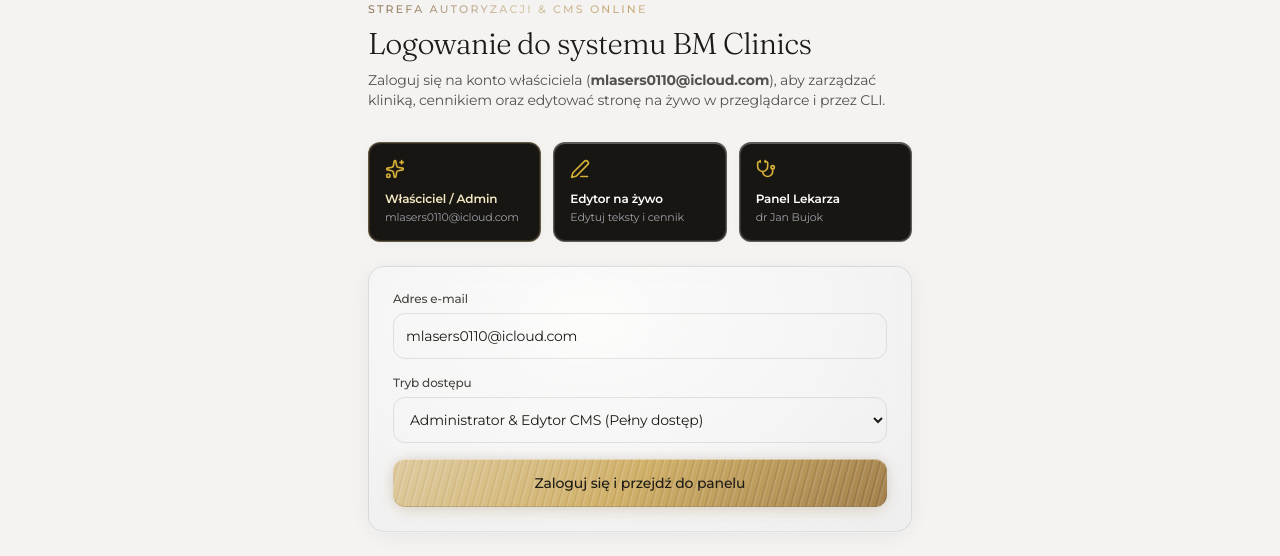
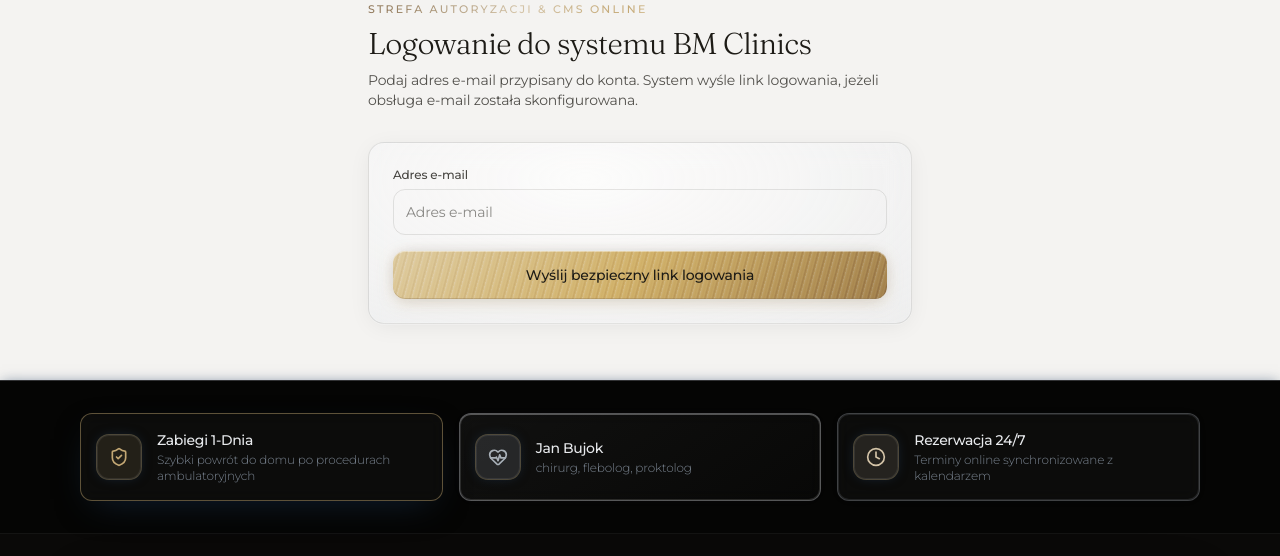
Before and after one commit to teraj-stack/bmclinics-web, a Next.js app: page /logowanie in a window 1280 px wide. Shown: the part 131-687 px from the top of the page. Built offline with nearby package versions, Linux system fonts and the light colour scheme; no server answers.

Commit message:
security: protect CMS and remove role-select login UI

```diff
--- a/app/(public)/logowanie/page.tsx
+++ b/app/(public)/logowanie/page.tsx
@@ -2,7 +2,6 @@
 
 import { signIn, signOut, useSession } from 'next-auth/react';
 import { useState } from 'react';
-import { useRouter } from 'next/navigation';
 import Link from 'next/link';
 import {
   ShieldCheck,
@@ -17,47 +16,26 @@ import {
 
 export default function LogowaniePage() {
   const { data: session, status: sessionStatus } = useSession();
-  const router = useRouter();
-  const [email, setEmail] = useState('mlasers0110@icloud.com');
-  const [role, setRole] = useState<'ADMIN' | 'DOCTOR' | 'PATIENT'>('ADMIN');
+  const [email, setEmail] = useState('');
   const [status, setStatus] = useState<'idle' | 'loading' | 'success' | 'error'>('idle');
   const [errorMessage, setErrorMessage] = useState('');
 
-  async function handleLogin(
-    targetEmail: string,
-    targetRole: 'ADMIN' | 'DOCTOR' | 'PATIENT',
-    redirectTo?: string
-  ) {
+  async function onSubmit(e: React.FormEvent) {
+    e.preventDefault();
     setStatus('loading');
     setErrorMessage('');
     try {
-      const result = await signIn('credentials', {
-        email: targetEmail,
-        role: targetRole,
-        redirect: false,
-      });
-
+      const result = await signIn('email', { email, redirect: false, callbackUrl: '/pacjent' });
       if (result?.ok) {
         setStatus('success');
-        router.refresh();
-        if (redirectTo) {
-          router.push(redirectTo);
-        }
       } else {
         setStatus('error');
-        setErrorMessage('Nie udało się zalogować. Spróbuj ponownie.');
+        setErrorMessage('Logowanie e-mail jest niedostępne. Skontaktuj się z administratorem.');
       }
     } catch {
       setStatus('error');
-      setErrorMessage('Wystąpił błąd połączenia podczas logowania.');
+      setErrorMessage('Nie udało się wysłać linku logowania.');
     }
-  }
-
-  async function onSubmit(e: React.FormEvent) {
-    e.preventDefault();
-    const defaultRedirect =
-      role === 'ADMIN' ? '/admin' : role === 'DOCTOR' ? '/lekarz' : '/pacjent';
-    await handleLogin(email, role, defaultRedirect);
   }
 
   return (
@@ -70,8 +48,7 @@ export default function LogowaniePage() {
           Logowanie do systemu BM Clinics
         </h1>
         <p className="text-sm opacity-75">
-          Zaloguj się na konto właściciela (<strong>mlasers0110@icloud.com</strong>), aby zarządzać
-          kliniką, cennikiem oraz edytować stronę na żywo w przeglądarce i przez CLI.
+          Podaj adres e-mail przypisany do konta. System wyśle link logowania, jeżeli obsługa e-mail została skonfigurowana.
         </p>
       </div>
 
@@ -143,48 +120,6 @@ export default function LogowaniePage() {
         </div>
       ) : (
         <div className="space-y-6">
-          {/* Quick 1-click access cards */}
-          <div className="grid grid-cols-1 gap-3 sm:grid-cols-3">
-            <button
-              type="button"
-              disabled={status === 'loading'}
-              onClick={() => handleLogin('mlasers0110@icloud.com', 'ADMIN', '/admin')}
-              className="metal-gold-edge flex flex-col items-start justify-between rounded-xl bg-[#181612] p-4 text-left text-white transition hover:bg-[#221f19]"
-            >
-              <Sparkles className="h-5 w-5 text-[#d4af37]" />
-              <div className="mt-3">
-                <p className="text-xs font-semibold text-[#f4e7c3]">Właściciel / Admin</p>
-                <p className="mt-0.5 text-[11px] text-zinc-400">mlasers0110@icloud.com</p>
-              </div>
-            </button>
-
-            <button
-              type="button"
-              disabled={status === 'loading'}
-              onClick={() => handleLogin('mlasers0110@icloud.com', 'ADMIN', '/?edit=1')}
-              className="metal-chrome-edge flex flex-col items-start justify-between rounded-xl bg-[#181612] p-4 text-left text-white transition hover:bg-[#221f19]"
-            >
-              <Edit3 className="h-5 w-5 text-[#d4af37]" />
-              <div className="mt-3">
-                <p className="text-xs font-semibold text-white">Edytor na żywo</p>
-                <p className="mt-0.5 text-[11px] text-zinc-400">Edytuj teksty i cennik</p>
-              </div>
-            </button>
-
-            <button
-              type="button"
-              disabled={status === 'loading'}
-              onClick={() => handleLogin('jan.bujok@bmclinic.net', 'DOCTOR', '/lekarz')}
-              className="metal-chrome-edge flex flex-col items-start justify-between rounded-xl bg-[#181612] p-4 text-left text-white transition hover:bg-[#221f19]"
-            >
-              <Stethoscope className="h-5 w-5 text-[#d4af37]" />
-              <div className="mt-3">
-                <p className="text-xs font-semibold text-white">Panel Lekarza</p>
-                <p className="mt-0.5 text-[11px] text-zinc-400">dr Jan Bujok</p>
-              </div>
-            </button>
-          </div>
-
           {/* Standard form */}
           <form
             onSubmit={onSubmit}
@@ -204,28 +139,15 @@ export default function LogowaniePage() {
               />
             </div>
 
-            <div className="space-y-1.5">
-              <label className="block text-xs font-medium opacity-80">Tryb dostępu</label>
-              <select
-                value={role}
-                onChange={(e) => setRole(e.target.value as 'ADMIN' | 'DOCTOR' | 'PATIENT')}
-                className="w-full rounded-xl border bg-transparent p-3 text-sm"
-                style={{ borderColor: 'var(--border-color)' }}
-              >
-                <option value="ADMIN">Administrator & Edytor CMS (Pełny dostęp)</option>
-                <option value="DOCTOR">Lekarz (Kalendarz i Wizyty)</option>
-                <option value="PATIENT">Pacjent (Moje wizyty i Profil)</option>
-              </select>
-            </div>
-
             <button
               type="submit"
               disabled={status === 'loading'}
               className="btn-gold w-full rounded-xl px-4 py-3.5 text-sm font-semibold"
             >
-              {status === 'loading' ? 'Logowanie...' : 'Zaloguj się i przejdź do panelu'}
+              {status === 'loading' ? 'Logowanie...' : 'Wyślij bezpieczny link logowania'}
             </button>
 
+            {status === 'success' && <p className="text-sm text-green-500">Sprawdź skrzynkę pocztową, aby dokończyć logowanie.</p>}
             {status === 'error' && <p className="text-sm text-red-500">{errorMessage}</p>}
           </form>
         </div>
```
